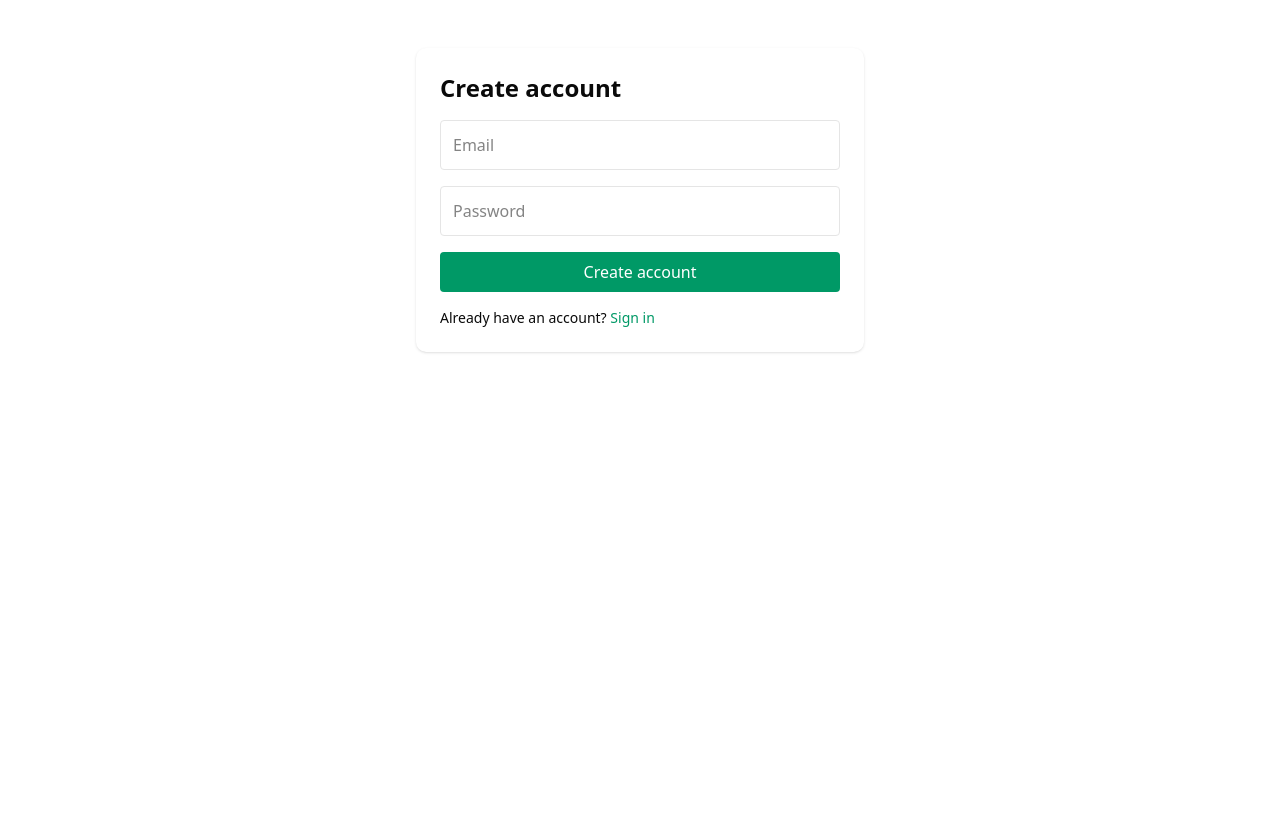
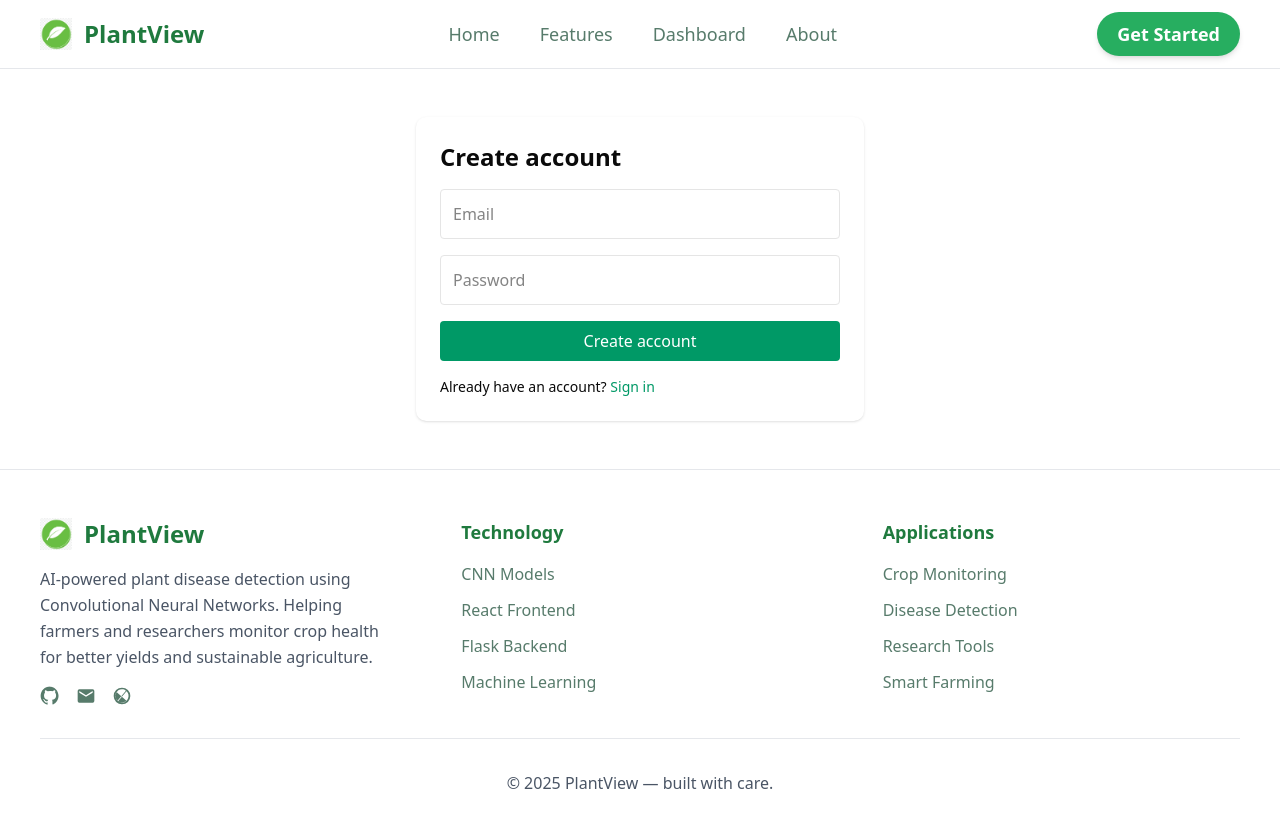
Before and after one commit to appyjuss/PlantView, a React (Vite) app in the folder plantViewFrontend/: page /signup in a window 1280 px wide. Shown: the top 828 px of the page. Before the commit the page ends 800 px from the top, so only its background shows below. Built offline with nearby package versions, Linux system fonts and the light colour scheme; no server answers.

Commit message:
Header and Footer

```diff
--- a/plantViewFrontend/src/App.tsx
+++ b/plantViewFrontend/src/App.tsx
@@ -5,6 +5,8 @@ import Dashboard from "./pages/Dashboard";
 import Login from "./pages/Login";
 import SignUp from "./pages/SignUp";
 import PrivateRoute from "./components/PrivateRoute";
+import Header from "./components/Header";
+import Footer from "./components/Footer";
 import "./App.css";
 
 export default function App() {
@@ -12,6 +14,7 @@ export default function App() {
     <AuthProvider>
       <BrowserRouter>
         <div className="app-root">
+          <Header />
           <main className="app-main">
             <Routes>
               <Route path="/" element={<Landing />} />
@@ -28,6 +31,7 @@ export default function App() {
               {/* add more routes here */}
             </Routes>
           </main>
+          <Footer />
         </div>
       </BrowserRouter>
     </AuthProvider>
--- /dev/null
+++ b/plantViewFrontend/src/components/Footer.css
@@ -0,0 +1,28 @@
+.pv-footer {
+  width: 100%;
+  border-top: 1px solid #e5e5e5;
+  background: #fff;
+  padding: 20px 0;
+  margin-top: 40px;
+}
+
+.pv-footer-inner {
+  max-width: 1400px;
+  margin: 0 auto;
+  padding: 0 40px;
+  display: flex;
+  justify-content: space-between;
+  align-items: center;
+  color: #6b776e;
+  font-size: 0.95rem;
+}
+
+.pv-footer-right a {
+  margin-left: 18px;
+  color: #577b6b;
+  text-decoration: none;
+}
+
+.pv-footer-right a:hover {
+  color: #2f5f4c;
+}
--- /dev/null
+++ b/plantViewFrontend/src/components/Footer.tsx
@@ -0,0 +1,73 @@
+import React from 'react'
+import { Link } from 'react-router-dom'
+import leafLogo from '../assets/leaflogo.png'
+
+export default function Footer() {
+  return (
+    <footer className="w-full bg-white border-t border-gray-200 mt-12 text-[#577b6b]">
+      <div className="max-w-[1400px] mx-auto px-8 md:px-10 py-12">
+        <div className="grid grid-cols-1 md:grid-cols-3 gap-8 md:gap-16">
+          {/* Left column: logo, description, social icons */}
+          <div>
+            <Link to="/" className="flex items-center gap-3 mb-4">
+              <img src={leafLogo} alt="PlantView" className="w-8 h-8 object-contain" />
+              <span className="text-2xl font-semibold text-[#1f7a3e]">PlantView</span>
+            </Link>
+
+            <p className="text-gray-600 leading-relaxed mb-4">
+              AI-powered plant disease detection using Convolutional Neural Networks. Helping farmers and researchers monitor crop health for better yields and sustainable agriculture.
+            </p>
+
+            <div className="flex items-center gap-4 mt-3 text-[#577b6b]">
+              <a href="https://github.com/appyjuss/PlantView.git" aria-label="GitHub" className="hover:text-[#2f5f4c]" target="_blank" rel="noopener noreferrer">
+                <svg xmlns="http://www.w3.org/2000/svg" className="w-5 h-5" viewBox="0 0 24 24" fill="currentColor">
+                  <path d="M12 .5C5.73.5.75 5.48.75 11.75c0 4.93 3.19 9.11 7.6 10.59.56.1.77-.24.77-.54 0-.27-.01-1-.02-1.95-3.09.67-3.74-1.49-3.74-1.49-.51-1.29-1.25-1.63-1.25-1.63-1.02-.7.08-.69.08-.69 1.13.08 1.73 1.16 1.73 1.16 1.01 1.73 2.64 1.23 3.28.94.1-.74.39-1.23.71-1.51-2.47-.28-5.07-1.24-5.07-5.52 0-1.22.44-2.21 1.16-2.99-.12-.28-.5-1.42.11-2.96 0 0 .95-.31 3.12 1.15a10.78 10.78 0 012.84-.38c.96 0 1.92.13 2.84.38 2.17-1.46 3.12-1.15 3.12-1.15.61 1.54.23 2.68.11 2.96.72.78 1.16 1.77 1.16 2.99 0 4.29-2.61 5.23-5.09 5.51.39.33.73.98.73 1.98 0 1.43-.01 2.59-.01 2.95 0 .3.2.65.78.54C19.06 20.86 22.25 16.68 22.25 11.75 22.25 5.48 17.27.5 11 .5z"/>
+                </svg>
+              </a>
+
+              <a href="mailto:info@plantview.example" aria-label="Email" className="hover:text-[#2f5f4c]">
+                <svg xmlns="http://www.w3.org/2000/svg" className="w-5 h-5" viewBox="0 0 24 24" fill="currentColor">
+                  <path d="M20 4H4a2 2 0 00-2 2v12a2 2 0 002 2h16a2 2 0 002-2V6a2 2 0 00-2-2zm0 4l-8 5-8-5V6l8 5 8-5v2z"/>
+                </svg>
+              </a>
+
+              <a href="#" aria-label="Website" className="hover:text-[#2f5f4c]">
+                <svg xmlns="http://www.w3.org/2000/svg" className="w-5 h-5" viewBox="0 0 24 24" fill="currentColor">
+                  <path d="M12 2a10 10 0 100 20 10 10 0 000-20zm0 2c1.74 0 3.38.6 4.66 1.6L6.6 17.66A8 8 0 0112 4zm-6.6 3.34L17.34 17.66A8 8 0 015.4 7.34zM12 20a8 8 0 01-4.66-1.6L17.4 6.34A8 8 0 0112 20z"/>
+                </svg>
+              </a>
+            </div>
+          </div>
+
+          {/* Middle column: Technology list */}
+          <div>
+            <h3 className="text-lg font-semibold text-[#1f7a3e] mb-4">Technology</h3>
+            <ul className="space-y-3">
+              <li><Link to="#" className="hover:text-[#2f5f4c]">CNN Models</Link></li>
+              <li><Link to="#" className="hover:text-[#2f5f4c]">React Frontend</Link></li>
+              <li><Link to="#" className="hover:text-[#2f5f4c]">Flask Backend</Link></li>
+              <li><Link to="#" className="hover:text-[#2f5f4c]">Machine Learning</Link></li>
+            </ul>
+          </div>
+
+          {/* Right column: Applications list */}
+          <div>
+            <h3 className="text-lg font-semibold text-[#1f7a3e] mb-4">Applications</h3>
+            <ul className="space-y-3">
+              <li><Link to="#" className="hover:text-[#2f5f4c]">Crop Monitoring</Link></li>
+              <li><Link to="#" className="hover:text-[#2f5f4c]">Disease Detection</Link></li>
+              <li><Link to="#" className="hover:text-[#2f5f4c]">Research Tools</Link></li>
+              <li><Link to="#" className="hover:text-[#2f5f4c]">Smart Farming</Link></li>
+            </ul>
+          </div>
+        </div>
+
+        <hr className="my-8 border-gray-200" />
+
+        <div className="text-center text-gray-600">
+          <div className="mb-2">© {new Date().getFullYear()} PlantView — built with care.</div>
+        </div>
+      </div>
+    </footer>
+  )
+}
--- /dev/null
+++ b/plantViewFrontend/src/components/Header.css
@@ -0,0 +1,74 @@
+.header-container {
+  width: 100%;
+  background: #ffffff;
+  border-bottom: 1px solid #e5e5e5;
+  display: flex;
+  justify-content: center;
+  align-items: center;
+  padding: 12px 0;
+  position: sticky;
+  top: 0;
+  z-index: 999;
+}
+
+.header-inner {
+  width: 100%;
+  max-width: 1400px;
+  padding: 0 40px;
+  display: flex;
+  align-items: center;
+  justify-content: space-between;
+}
+
+.header-logo {
+  display: flex;
+  align-items: center;
+  gap: 8px;
+  font-weight: 700;
+  font-size: 1.5rem;
+  color: #1f7a3e;
+  cursor: pointer;
+}
+
+.header-logo svg {
+  width: 28px;
+  height: 28px;
+  fill: #1f7a3e;
+}
+
+.header-nav {
+  display: flex;
+  align-items: center;
+  gap: 40px;
+}
+
+.header-nav a {
+  text-decoration: none;
+  font-size: 1.1rem;
+  color: #577b6b;
+  font-weight: 500;
+  transition: color 0.2s ease-in-out;
+  cursor: pointer;
+}
+
+.header-nav a:hover {
+  color: #2f5f4c;
+}
+
+.header-cta {
+  background: #27ae60;
+  color: #fff;
+  padding: 10px 22px;
+  border-radius: 15px;
+  box-shadow: 0 2px 8px rgba(39, 174, 96, 0.3);
+  font-size: 1.1rem;
+  font-weight: 600;
+  border: none;
+  cursor: pointer;
+  transition: all 0.2s ease-in-out;
+}
+
+.header-cta:hover {
+  background: #229954;
+  transform: translateY(-2px);
+}
--- /dev/null
+++ b/plantViewFrontend/src/components/Header.tsx
@@ -0,0 +1,54 @@
+import React from 'react'
+import { Link } from 'react-router-dom'
+import leafLogo from '../assets/leaflogo.png'
+
+export default function Header() {
+  return (
+    <header className="w-full bg-white border-b border-gray-200 sticky top-0 z-50">
+      <div className="w-full max-w-[1400px] mx-auto px-10 py-3 flex items-center justify-between">
+        <Link to="/" className="flex items-center gap-3 font-bold text-2xl text-[#1f7a3e]">
+          <img src={leafLogo} alt="PlantView" className="w-8 h-8 object-contain" />
+          <span>PlantView</span>
+        </Link>
+
+        <nav className="hidden md:flex items-center gap-10" aria-label="Main navigation">
+          <Link to="/" className="text-lg font-medium text-[#577b6b] hover:text-[#2f5f4c]">Home</Link>
+          <Link
+            to="/#features"
+            onClick={(e) => {
+              // If already on the landing page, prevent navigation and smooth-scroll to the section
+              if (window.location.pathname === '/') {
+                e.preventDefault();
+                const el = document.getElementById('features');
+                if (el) el.scrollIntoView({ behavior: 'smooth' });
+              }
+            }}
+            className="text-lg font-medium text-[#577b6b] hover:text-[#2f5f4c]"
+          >
+            Features
+          </Link>
+          <Link to="/dashboard" className="text-lg font-medium text-[#577b6b] hover:text-[#2f5f4c]">Dashboard</Link>
+          <Link
+            to="/#data"
+            onClick={(e) => {
+              if (window.location.pathname === '/') {
+                e.preventDefault();
+                const el = document.getElementById('data');
+                if (el) el.scrollIntoView({ behavior: 'smooth' });
+              }
+            }}
+            className="text-lg font-medium text-[#577b6b] hover:text-[#2f5f4c]"
+          >
+            About
+          </Link>
+        </nav>
+
+        <div className="ml-4">
+          <Link to="/upload" className="inline-block bg-[#27ae60] text-white px-5 py-2 rounded-full shadow-md text-lg font-semibold hover:bg-[#229954] transform hover:-translate-y-0.5 transition">
+            Get Started
+          </Link>
+        </div>
+      </div>
+    </header>
+  )
+}
--- a/plantViewFrontend/src/components/landing/Data.tsx
+++ b/plantViewFrontend/src/components/landing/Data.tsx
@@ -41,7 +41,7 @@ export default function Data() {
   ];
 
   return (
-    <section className="py-16">
+    <section id="data" className="py-16">
       <div className="container mx-auto px-6">
         <div className="text-center">
           <h2 className="text-3xl font-extrabold text-slate-900 sm:text-4xl">
--- a/plantViewFrontend/src/components/landing/FeaturesSection.tsx
+++ b/plantViewFrontend/src/components/landing/FeaturesSection.tsx
@@ -3,7 +3,7 @@ import './FeaturesSection.css';
 
 const FeaturesSection: React.FC = () => {
   return (
-    <section className="fs-container">
+    <section id="features" className="fs-container">
       <div className="fs-header">
         <h2>Powerful Features for <span>Smart Farming</span></h2>
         <p className="fs-description">
```
Also changed, not shown: 2 other files (tests, documents, lock files or other folders).
